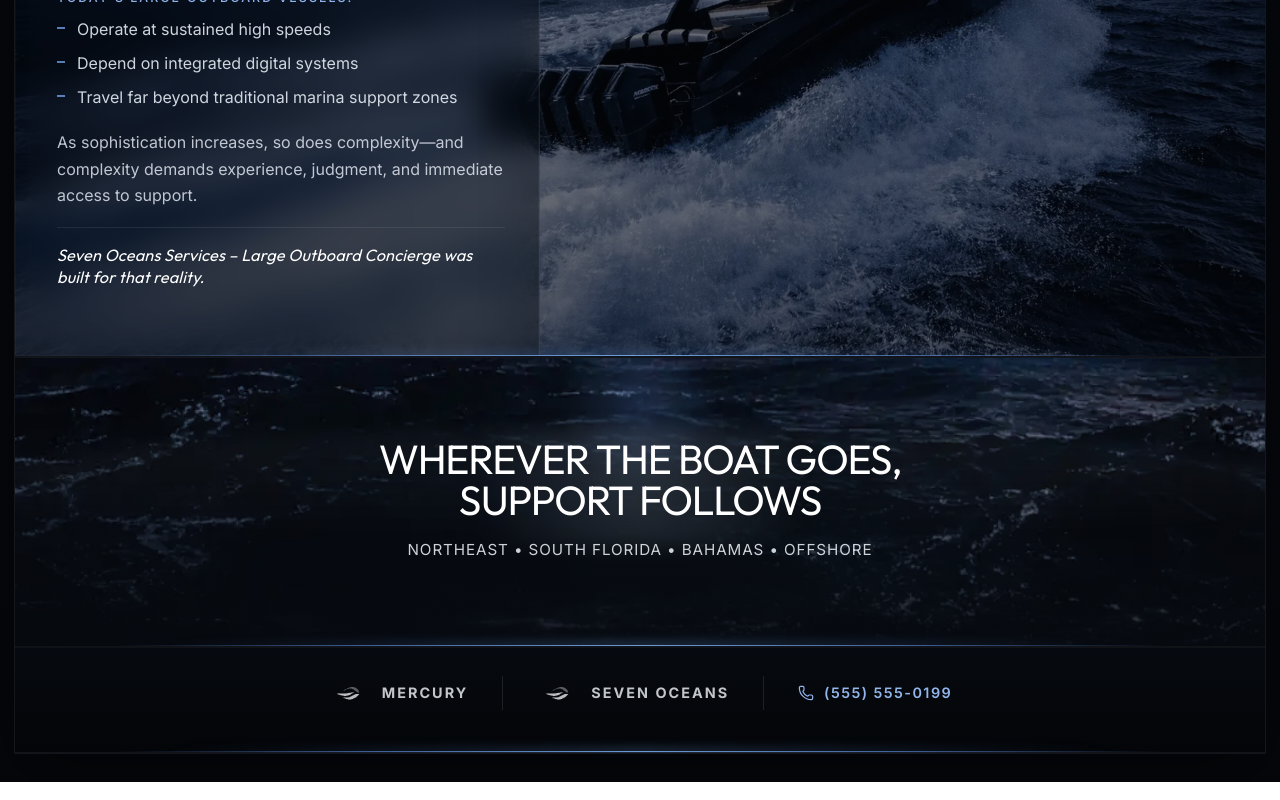
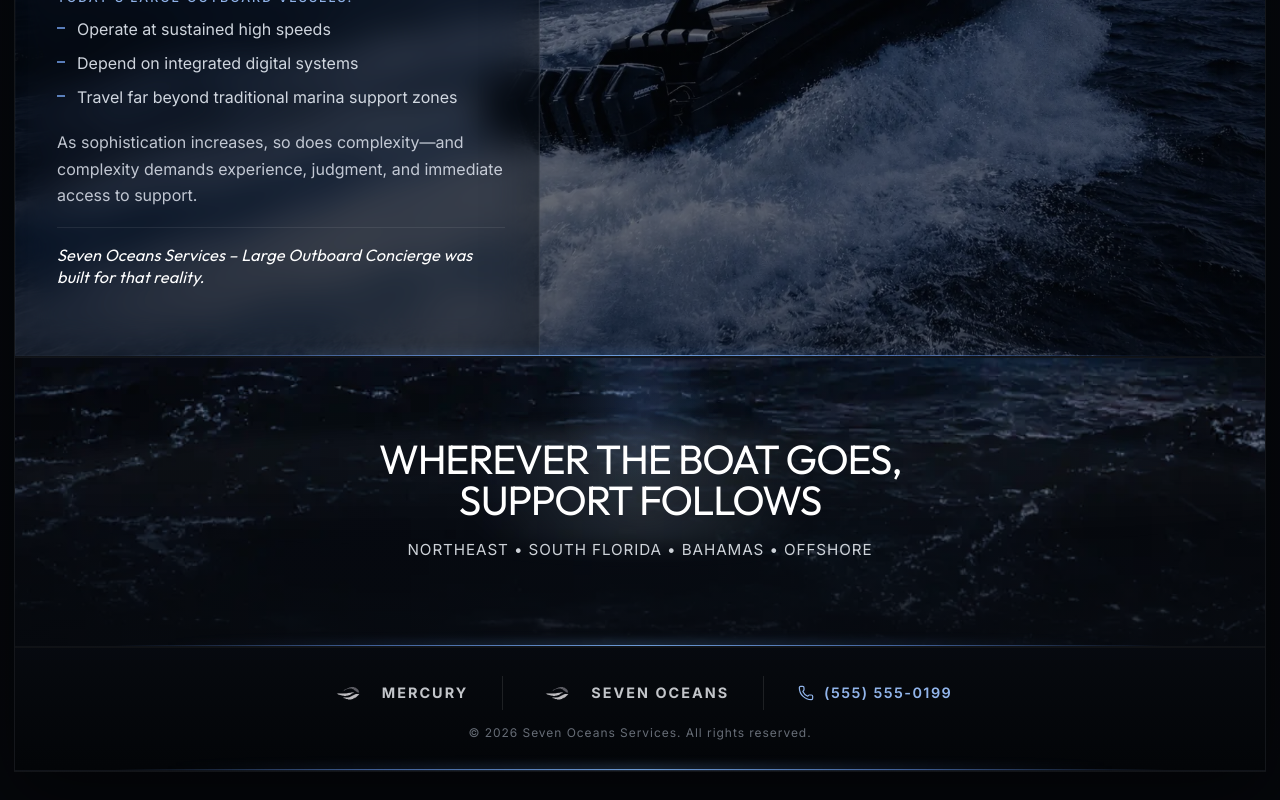
Before and after one commit to vasquezprince/seven-oceans, a React (Vite) app: page / in a window 1280 px wide. Shown: the part 2936-3736 px from the top of the page. Built offline with nearby package versions, Linux system fonts and the light colour scheme.

Commit message:
Add files via upload

```diff
--- a/src/components/Footer.tsx
+++ b/src/components/Footer.tsx
@@ -101,7 +101,7 @@ export default function Footer() {
           letterSpacing: '.08em',
           textAlign: 'center',
         }}>
-          {footer.copyright}
+          {'\u00A9 2026 Seven Oceans Services. All rights reserved.'}
         </div>
       </div>
     </footer>
```
